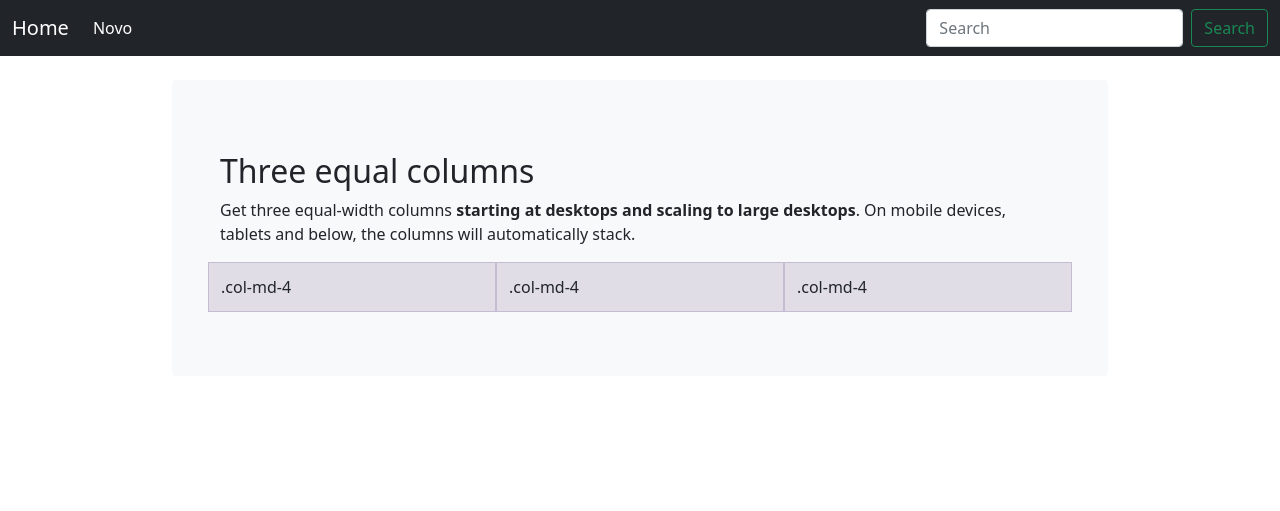
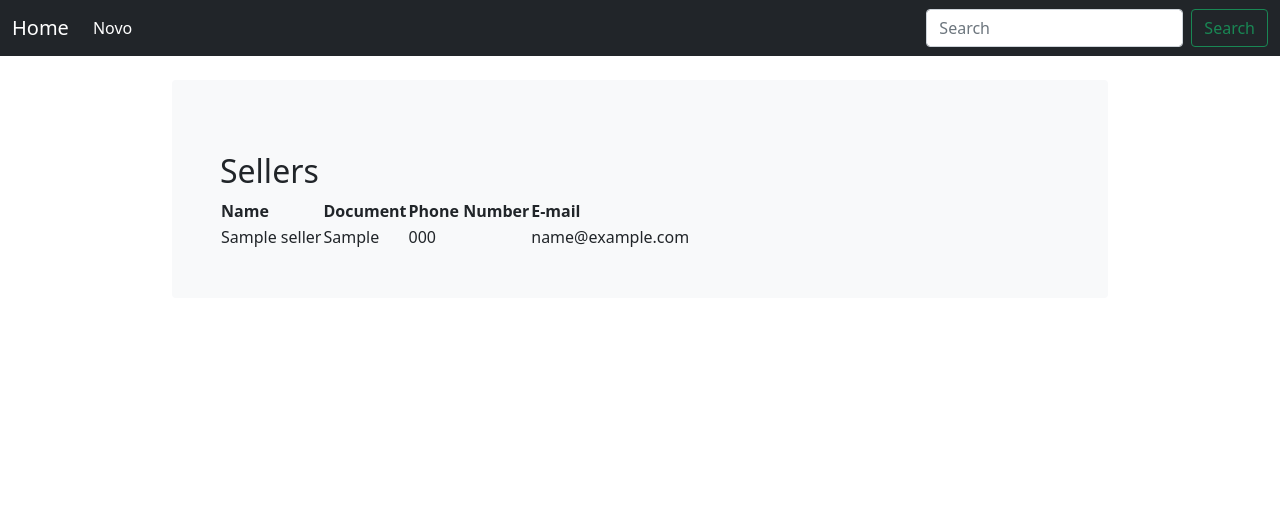
Before and after one commit to danilovbarbosa/TS-seller-marketplace, a Django app: page /seller/ in a window 1280 px wide. Shown: the top 511 px of the page. Run offline with Django 3.2, Linux system fonts and the light colour scheme; tables that the repository leaves empty hold one stand-in row (values such as "Sample post"); some libraries are stand-ins or nearby versions.

Commit message:
feat(templates/seller/index): tabela para read seller.

```diff
--- a/seller/views.py
+++ b/seller/views.py
@@ -1,11 +1,17 @@
+from seller.models import Seller
 from django.shortcuts import render
 
 # Create your views here.
 def index(request):
-    content = {}
-    return render(request, 'seller/index.html', context=content)
+    list_sellers = Seller.objects.all()
+
+    context = {
+        'list_sellers' : list_sellers
+    }
+
+    return render(request, 'seller/index.html', context=context)
 
 
 def create(request):
-    content = {}
-    return render(request, 'seller/new_seller.html', context=content)
+    context = {}
+    return render(request, 'seller/new_seller.html', context=context)
--- a/static/css/grid.css
+++ /dev/null
@@ -1,13 +0,0 @@
-.themed-grid-col {
-  padding-top: .75rem;
-  padding-bottom: .75rem;
-  background-color: rgba(86, 61, 124, .15);
-  border: 1px solid rgba(86, 61, 124, .2);
-}
-
-.themed-container {
-  padding: .75rem;
-  margin-bottom: 1.5rem;
-  background-color: rgba(0, 123, 255, .15);
-  border: 1px solid rgba(0, 123, 255, .2);
-}
--- a/templates/base.html
+++ b/templates/base.html
@@ -40,7 +40,6 @@
     <!-- Custom styles for this template -->
     <link rel="stylesheet" href="{% static 'css/navbar-top.css' %}" >
     <link rel="stylesheet" href="{% static 'css/form-validation.css' %}" >
-    <link rel="stylesheet" href="{% static 'css/grid.css' %}" >
 </head>
 
 <body>
--- a/templates/seller/index.html
+++ b/templates/seller/index.html
@@ -26,11 +26,38 @@
 
 {% block content %}
 
-    <h2 class="mt-4">Three equal columns</h2>
-    <p>Get three equal-width columns <strong>starting at desktops and scaling to large desktops</strong>. On mobile devices, tablets and below, the columns will automatically stack.</p>
-    <div class="row mb-3">
-      <div class="col-md-4 themed-grid-col">.col-md-4</div>
-      <div class="col-md-4 themed-grid-col">.col-md-4</div>
-      <div class="col-md-4 themed-grid-col">.col-md-4</div>
-    </div>
+    <h2 class="mt-4">Sellers</h2>
+
+    {% if list_sellers %}
+
+    <table>
+        <thead>
+            <tr>
+                <th>Name</th>
+                <th>Document</th>
+                <th>Phone Number</th>
+                <th>E-mail</th>
+
+            </tr>
+        </thead>
+        <tbody>
+
+            {% for seller in  list_sellers%}
+
+                <tr>
+                    <td>{{ seller.name }}</td>
+                    <td>{{ seller.document }}</td>
+                    <td>{{ seller.phone_number }}</td>
+                    <td>{{ seller.email }}</td>
+                </tr>
+
+            {% endfor %}
+
+        </tbody>
+    </table>
+    {% else %}
+        <p>Não há seller cadastrados no bd.</p>
+    {% endif %}
+
+
 {% endblock content %}
--- a/templates/seller/new_seller.html
+++ b/templates/seller/new_seller.html
@@ -1,5 +1,5 @@
 {% extends 'seller/index.html' %}
-{% block title %}Create new seller{% endblock title %}
+{% block title %}Seller - Create{% endblock title %}
 {% block content %}
 
 <div class="col-md-7 col-lg-8">
```
